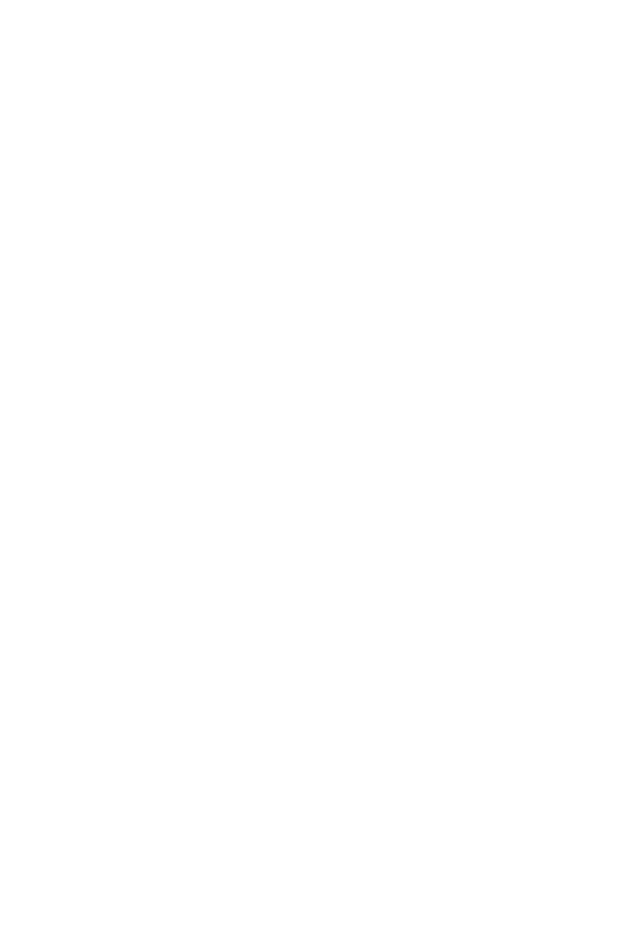
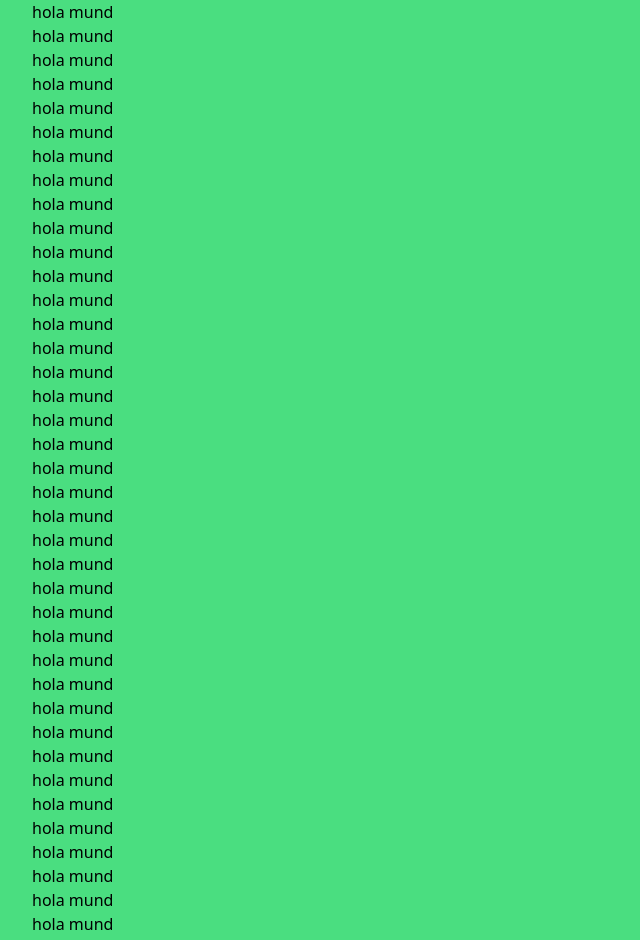
Before and after one commit to Chencho34/shopping-cart, a React (Vite) app: page /user-settings in a window 1280 px wide. Before the commit this address had no page. Shown: the part 120-1060 px from the top of the page, without its empty margins (0-640 px from the left). Before the commit the page ends 800 px from the top, so only its background shows below. Built offline with nearby package versions, Linux system fonts and the light colour scheme; sample sign-in values are in the browser's storage.

Commit message:
FIX: container component & CREATE PAGE: userProfile, userSettings

```diff
--- a/src/pages/cart/Cart.tsx
+++ b/src/pages/cart/Cart.tsx
@@ -17,7 +17,7 @@ export default function Cart (): JSX.Element {
 
   return (
     // <div className='h-screen w-full bg-center bg-no-repeat fixed overflow-y-auto top-0 right-0 bottom-0 left-0 bg-cover bg-[url("https://fashionista.com/.image/t_share/MTM5NDU0OTMzODExMzQwNDUy/kl1_0420jpg.jpg")]'>
-      <Container className='pt-24'>
+      <Container className='mx-auto pb-10 md:px-11 px-4 min-h-screen flex-grow w-full max-w-7xl sm:px-6 lg:px-8 pt-24'>
         <h3 className='text-2xl sm:text-3xl text-[#191919] mb-10 tracking-wider'>Your Shopping Cart</h3>
         <section className='h-full w-full flex justify-between flex-wrap gap-6'>
           <article className='flex flex-col flex-1 gap-6'>
--- a/src/pages/favorites/Favorites.tsx
+++ b/src/pages/favorites/Favorites.tsx
@@ -6,7 +6,7 @@ import { Link, useNavigate } from 'react-router-dom'
 export default function Favorites (): JSX.Element {
   const navigate = useNavigate()
   return (
-    <Container className='pt-24'>
+    <Container className='mx-auto pb-10 md:px-11 px-4 min-h-screen flex-grow w-full max-w-7xl sm:px-6 lg:px-8 pt-24'>
       <section className='flex'>
         <Link
           to='/'
--- a/src/pages/product/Product.tsx
+++ b/src/pages/product/Product.tsx
@@ -55,7 +55,7 @@ export default function Product (): JSX.Element {
   const isInCart = productsList.some((pro: CartProduct)  => pro.id === currentId)
 
   return (
-    <Container className='pt-24'>
+    <Container className='mx-auto pb-10 md:px-11 px-4 min-h-screen flex-grow w-full max-w-7xl sm:px-6 lg:px-8 pt-24'>
       <h1 className='text-2xl sm:text-3xl text-[#191919] tracking-wider'>Product Description</h1>
       <section className='w-full flex flex-col  md:flex-row gap-10 py-10'>
         <figure className='h-[350px] w-full md:w-[70%] overflow-hidden rounded-md'>
--- /dev/null
+++ b/src/pages/user/user-profile/UserProfile.tsx
@@ -0,0 +1,43 @@
+import { Button, Input } from '../../../components'
+
+export default function UserProfile () {
+  return (
+    <section className='mx-auto pb-10 md:px-11 px-4 min-h-screen flex-grow w-full max-w-7xl sm:px-6 lg:px-8 pt-24'>
+      <section>
+        <h3 className='text-2xl sm:text-3xl text-[#191919] tracking-wider'>User Settings</h3>
+        <p className=''>General Information</p>
+      </section>
+      <section className='flex gap-4 sm:flex-row my-9  h-auto items-center flex-col'>
+        <figure className='h-24 w-24 rounded-full overflow-hidden bg-red-600'>
+          <img src='https://mighty.tools/mockmind-api/content/human/65.jpg' alt='user-img' className='w-full h-full object-cover' />
+        </figure>
+        <article>
+          <p className='text-2xl'>Jose Armando Crescencio Rico</p>
+          <p className='text-md text-gray-500'>armando@gmail.com</p>
+        </article>
+      </section>
+      <article className='container mx-auto  bg- h-[100%] flex flex-col gap-6'>
+
+        <section className='flex flex-col gap-4 '>
+          <label htmlFor=''>
+            <span>Name</span>
+            <Input type='text' value='Jose Armando Crescencio Rico' className='text-gray-700' />
+          </label>
+          <label htmlFor=''>
+            <span>Email</span>
+            <Input type='text' value='Armando@gmail.com' className='text-gray-700' />
+          </label>
+        </section>
+
+        <section>
+          <Button className='px-6' >Logout</Button>
+        </section>
+
+      </article>
+      <article className='container mx-auto  bg- h-[100%] flex flex-col gap-6'>
+
+
+      </article>
+    </section>
+  )
+}
--- /dev/null
+++ b/src/pages/user/user-settings/UserSettings.tsx
@@ -0,0 +1,53 @@
+
+export default function UserSettings () {
+  return (
+    <section className='min-h-screen flex flex-col bg-red-500'>
+      <main className={'flex-grow mx-auto w-full max-w-7xl px-4 sm:px-6 lg:px-8 bg-green-400 pt-24 pb-10'}>
+        <h1>hola mund</h1>
+        <h1>hola mund</h1>
+        <h1>hola mund</h1>
+        <h1>hola mund</h1>
+        <h1>hola mund</h1>
+        <h1>hola mund</h1>
+        <h1>hola mund</h1>
+        <h1>hola mund</h1>
+        <h1>hola mund</h1>
+        <h1>hola mund</h1>
+        <h1>hola mund</h1>
+        <h1>hola mund</h1>
+        <h1>hola mund</h1>
+        <h1>hola mund</h1>
+        <h1>hola mund</h1>
+        <h1>hola mund</h1>
+        <h1>hola mund</h1>
+        <h1>hola mund</h1>
+        <h1>hola mund</h1>
+        <h1>hola mund</h1>
+        <h1>hola mund</h1>
+        <h1>hola mund</h1>
+        <h1>hola mund</h1>
+        <h1>hola mund</h1>
+        <h1>hola mund</h1>
+        <h1>hola mund</h1>
+        <h1>hola mund</h1>
+        <h1>hola mund</h1>
+        <h1>hola mund</h1>
+        <h1>hola mund</h1>
+        <h1>hola mund</h1>
+        <h1>hola mund</h1>
+        <h1>hola mund</h1>
+        <h1>hola mund</h1>
+        <h1>hola mund</h1>
+        <h1>hola mund</h1>
+        <h1>hola mund</h1>
+        <h1>hola mund</h1>
+        <h1>hola mund</h1>
+        <h1>hola mund</h1>
+        <h1>hola mund</h1>
+        <h1>hola mund</h1>
+        <h1>hola mund</h1>
+        FIN
+      </main>
+    </section>
+  )
+}
--- a/src/routes/index.tsx
+++ b/src/routes/index.tsx
@@ -1,5 +1,5 @@
 import { createBrowserRouter, createRoutesFromElements, Route } from 'react-router-dom'
-import { Cart, Favorites, Home, Login, Product, SignUp } from '../pages'
+import { Cart, Favorites, Home, Login, Product, SignUp, UserProfile, UserSettings } from '../pages'
 import { AuthLayout, PublicLayout } from '../layout'
 import { ProtectedRoute } from '../components'
 
@@ -9,6 +9,8 @@ export const router = createBrowserRouter(
       <Route path='/' element={<PublicLayout />}>
         <Route index element={<Home />} />
         <Route path='/cart' element={<ProtectedRoute><Cart /></ProtectedRoute>} />
+        <Route path='/user-profile' element={<ProtectedRoute><UserProfile /></ProtectedRoute>} />
+        <Route path='/user-settings' element={<ProtectedRoute><UserSettings /></ProtectedRoute>} />
         <Route path='/product/:id' element={<Product />} />
         <Route path='/favorites' element={<Favorites />} />
       </Route>
```
Also changed, not shown: src/pages/index.ts (+6 -1 lines).
